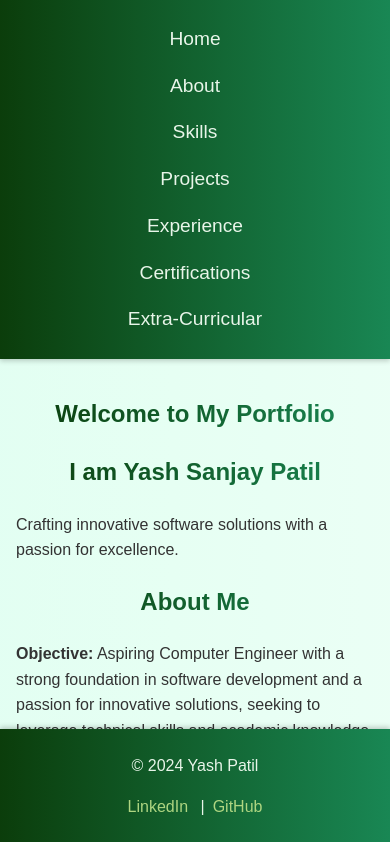
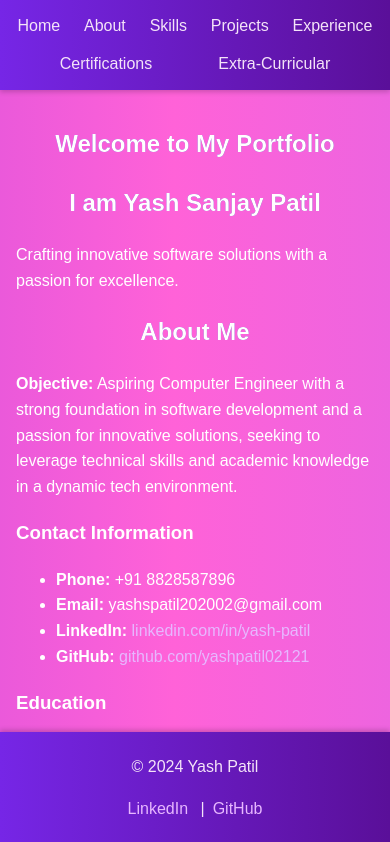
Before and after one commit to yashpatil02121/portfolio-yash, a React (Create React App) app: page / in a window 390 px wide. Shown: the top 842 px of the page. Built offline with nearby package versions, Linux system fonts and the light colour scheme.

Commit message:
Theme changed to purple and more responsive

```diff
--- a/src/styles.css
+++ b/src/styles.css
@@ -2,10 +2,10 @@
 body {
     margin: 0;
     font-family: 'Arial', sans-serif;
-    background: linear-gradient(270deg, #ffffff, #e6fff3, #cffcec);
+    background: linear-gradient(270deg, #a16eff, #ff62d8, #7626e6);
     background-size: 600% 600%;
     animation: gradientMove 10s ease infinite;
-    color: #333;
+    color: #fff; /* Make all text white */
     line-height: 1.6;
   }
 
@@ -28,7 +28,7 @@ html {
 
   /* Navbar */
 nav {
-    background: linear-gradient(90deg, #0b3d0b, #198754); /* Ensure gradient covers full navbar */
+    background: linear-gradient(90deg, #7626e6, #5a0f99); /* Purple to deeper purple gradient */
     color: #fff;
     padding: 1em 0; /* Adjust padding for consistent height */
     position: sticky;
@@ -37,6 +37,7 @@ nav {
     z-index: 1000;
     box-shadow: 0 2px 5px rgba(0, 0, 0, 0.2); /* Add a subtle shadow */
     border: none; /* Remove any unintended border */
+    text-align: center;
 }
 
 /* Remove gaps or unwanted space */
@@ -51,6 +52,7 @@ nav ul {
     justify-content: center;
     margin: 0; /* Remove default margin */
     padding: 0; /* Remove default padding */
+    flex-wrap: wrap;
 }
 
 nav ul li {
@@ -59,19 +61,19 @@ nav ul li {
 
 nav ul li a {
     text-decoration: none;
-    color: #e8f5e9; /* Light green text */
-    font-size: 1.2em;
+    color: #f4e3f8; /* Light purple text */
+    font-size: 1.2em; /* Consistent font size for all screens */
     transition: color 0.3s;
 }
 
 nav ul li a:hover {
-    color: #6ee7b7; /* Lighter green hover effect */
+    color: #e7b7ff; /* Softer purple hover effect */
 }
 
 /* Footer */
 footer {
-    background: linear-gradient(90deg, #0b3d0b, #198754); /* Gradient for footer */
-    color: #e8f5e9;
+    background: linear-gradient(90deg, #7626e6, #5a0f99); /* Gradient for footer */
+    color: #f4e3f8;
     text-align: center;
     padding: 1em 0;
     position: fixed; /* Fix the footer at the bottom */
@@ -83,14 +85,14 @@ footer {
 }
 
 footer a {
-    color: #aed581;
+    color: #e7b7ff;
     text-decoration: none;
     margin: 0 0.5em;
     transition: color 0.5s;
 }
 footer a:hover {
     text-decoration: underline;
-    color: #dcedc8;
+    color: #f7ceff;
     transform: scale(1.1);
 }
 
@@ -101,21 +103,24 @@ main {
     margin: auto;
     margin-bottom: 4em; /* Add margin to ensure the footer doesn't overlap */
     animation: fadeIn 2s ease-in-out;
+    color: #fff; /* Ensure main content text is white */
 }
 
 h1, h2 {
     text-align: center;
-    background: linear-gradient(90deg, #0b3d0b, #198754); /* Gradient for headings */
+    background: linear-gradient(90deg, #7626e6, #5a0f99); /* Gradient for headings */
     -webkit-background-clip: text;
-    -webkit-text-fill-color: transparent;
+    -webkit-text-fill-color: white; /* Ensure headings are plain white */
     animation: fadeIn 2s ease-in-out;
     transform: scale(1);
     animation: scaleUp 2s ease-in-out;
+    border: none; /* Remove border */
+    text-shadow: none; /* Remove shadow */
 }
 
 /* Buttons */
 button {
-    background: linear-gradient(90deg, #0b3d0b, #198754); /* Gradient for buttons */
+    background: linear-gradient(90deg, #7626e6, #5a0f99); /* Gradient for buttons */
     color: #fff;
     border: none;
     padding: 0.8em 1.2em;
@@ -126,20 +131,20 @@ button {
     animation: pulse 3s infinite;
 }
 button:hover {
-    background: linear-gradient(90deg, #14532d, #1f8e47); /* Darker hover gradient */
+    background: linear-gradient(90deg, #5b179d, #3d0a66); /* Darker hover gradient */
     transform: scale(1.1);
     box-shadow: 0 5px 15px rgba(0, 0, 0, 0.3);
 }
 
 /* Links */
 a {
-    color: #aed581; /* Lighter green */
+    color: #e7b7ff; /* Softer purple */
     text-decoration: none;
     transition: all 0.5s ease-in-out;
 }
 a:hover {
     text-decoration: underline;
-    color: #4caf50;
+    color: #d292e3;
     transform: scale(1.1);
 }
 
@@ -157,15 +162,24 @@ a:hover {
 }
 
 @media (max-width: 768px) {
+    nav {
+        padding: 0.5em 0; /* Reduce padding for smaller screens */
+    }
     nav ul {
-        flex-direction: column;
-        animation: fadeIn 1.5s ease-in-out;
+        flex-wrap: nowrap;
+        justify-content: space-evenly;
     }
     nav ul li {
-        margin: 0.5em 0;
+        margin: 0.5em;
+    }
+    nav ul li a {
+        font-size: 1.1em; /* Slightly smaller font size for mobile */
     }
     h1, h2 {
         font-size: 1.5em;
+    }
+    footer {
+        padding: 0.5em 0; /* Reduce footer padding */
     }
     .card {
         margin: 0.5em;
@@ -174,14 +188,24 @@ a:hover {
 }
 
 @media (max-width: 576px) {
+    nav {
+        padding: 0.4em 0; /* Further reduce padding for very small screens */
+    }
     main {
         padding: 1em;
     }
     nav ul {
+        flex-wrap: wrap;
         text-align: center;
     }
+    nav ul li {
+        margin: 0.4em;
+    }
+    nav ul li a {
+        font-size: 1em; /* Smaller font size for very small screens */
+    }
     footer {
-        padding: 0.5em 0;
+        padding: 0.4em 0; /* Adjust footer padding */
     }
 }
 
@@ -194,18 +218,19 @@ a:hover {
     padding: 1.5em;
     transition: transform 0.3s ease-in-out, box-shadow 0.3s ease-in-out;
     animation: fadeInUp 1s ease-out;
+    color: #333; /* Ensure text in cards is not white */
 }
 .card:hover {
     transform: scale(1.1);
     box-shadow: 0 8px 16px rgba(0, 0, 0, 0.2);
 }
 .card h3 {
-    color: #4caf50; /* Darker green for card titles */
+    color: #d292e3; /* Softer purple for card titles */
     margin-bottom: 0.5em;
     transition: color 0.4s;
 }
 .card:hover h3 {
-    color: #1b5e20;
+    color: #a566b8;
 }
 .card p {
     color: #666;
@@ -229,6 +254,7 @@ form {
     max-width: 600px;
     margin: auto;
     animation: fadeIn 1.5s ease-in-out;
+    color: #333; /* Ensure form text is not white */
 }
 form input, form textarea {
     width: 100%;
@@ -239,8 +265,8 @@ form input, form textarea {
     transition: all 0.4s ease-in-out;
 }
 form input:focus, form textarea:focus {
-    border-color: #4caf50;
-    box-shadow: 0 0 5px rgba(76, 175, 80, 0.5);
+    border-color: #a566b8;
+    box-shadow: 0 0 5px rgba(125, 78, 157, 0.5);
 }
 form button {
     width: 100%;
```
Also changed, not shown: 1 other file (tests, documents, lock files or other folders).
